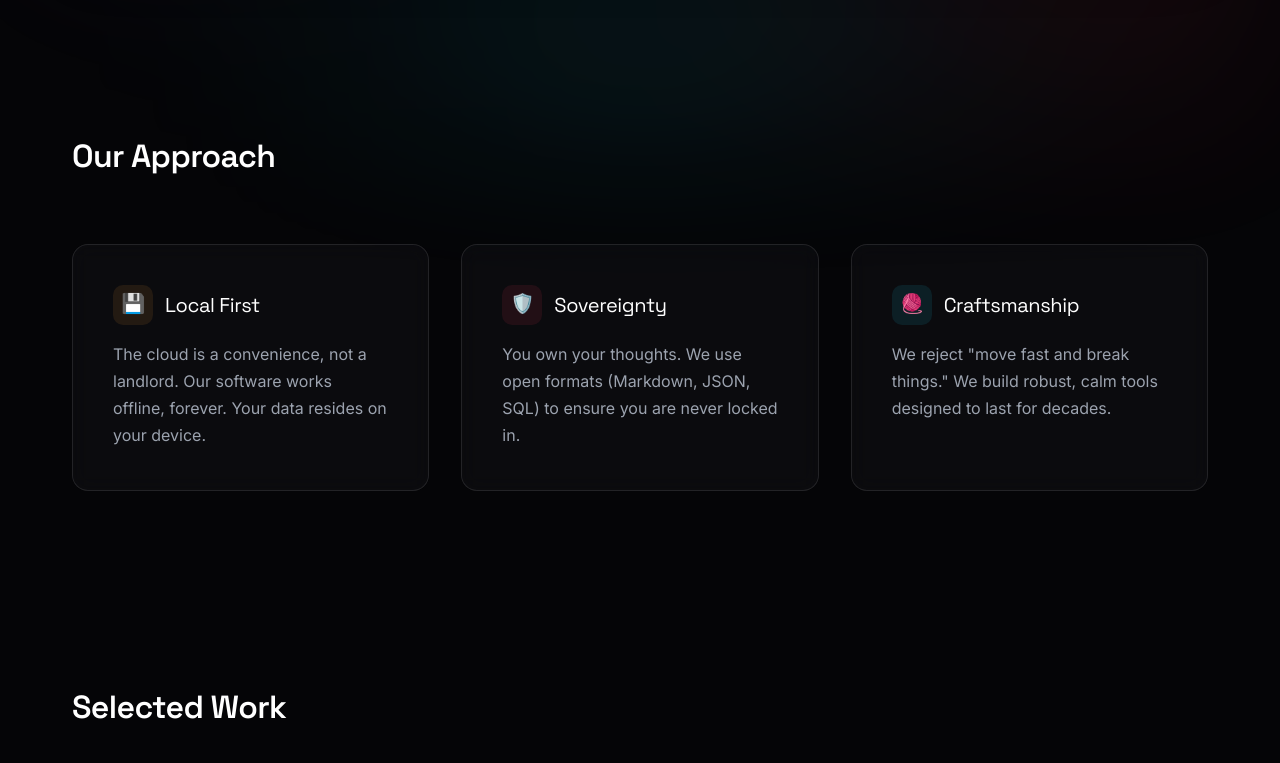
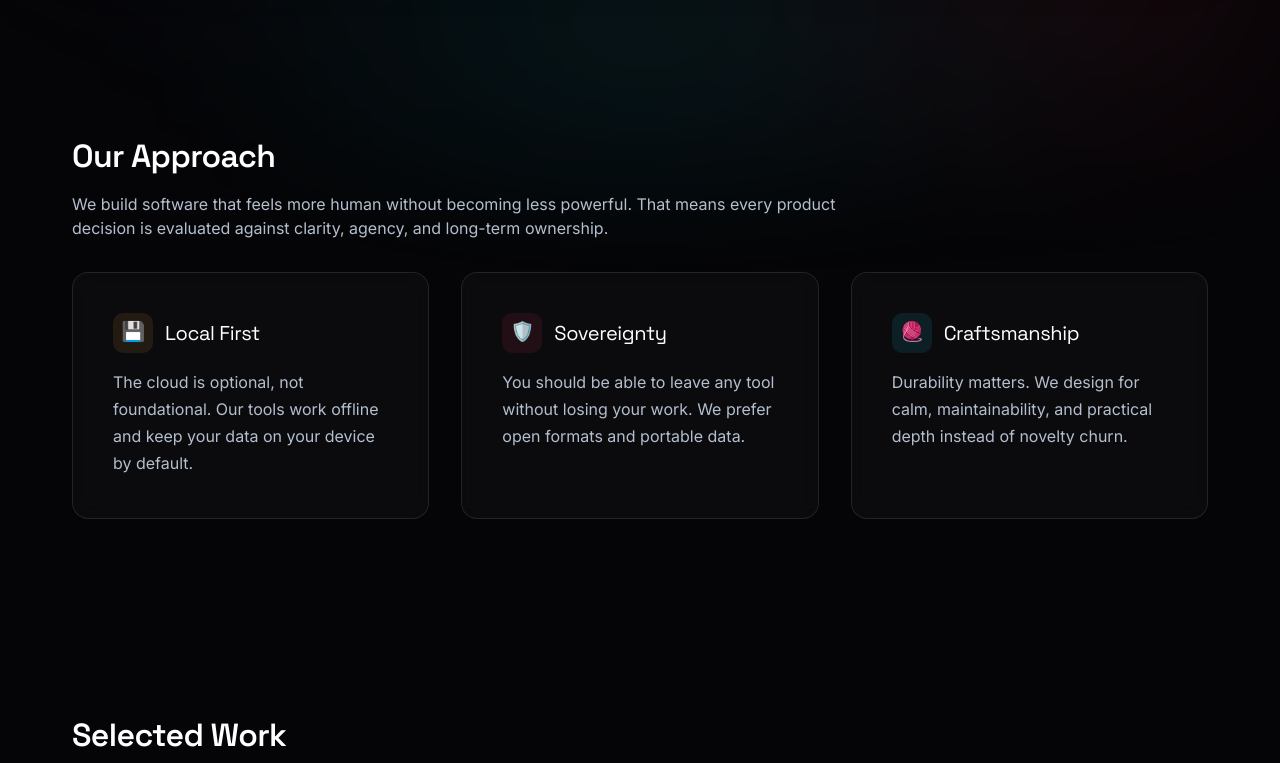
Before and after one commit to liminal-hq/liminal-hq.github.io, a Next.js app: page / in a window 1280 px wide. Shown: the part 640-1403 px from the top of the page. Built offline with nearby package versions, Linux system fonts and the light colour scheme.

Commit message:
docs: add studio thesis to readme and philosophy section

```diff
--- a/src/components/PhilosophySection.tsx
+++ b/src/components/PhilosophySection.tsx
@@ -1,8 +1,12 @@
 export default function PhilosophySection() {
   return (
-    <section id="philosophy" className="py-28 section pt-8">
-      <div className="flex justify-between items-baseline mb-8">
-        <h2 className="text-[2rem] font-semibold text-white mb-8">Our Approach</h2>
+    <section id="philosophy" className="py-24">
+      <div className="mb-8">
+        <h2 className="mb-3 text-[2rem] font-semibold text-white">Our Approach</h2>
+        <p className="max-w-3xl text-[var(--text-muted)]">
+          We build software that feels more human without becoming less powerful. That means every product decision is
+          evaluated against clarity, agency, and long-term ownership.
+        </p>
       </div>
       <div className="grid grid-cols-[repeat(auto-fit,minmax(280px,1fr))] gap-8 mt-4">
         <div className="bg-[rgba(20,20,25,0.4)] border border-[rgba(255,255,255,0.1)] p-10 rounded-2xl transition-all duration-300 backdrop-blur-[10px] hover:border-[#a78bfa] hover:-translate-y-[5px] hover:bg-[rgba(255,255,255,0.05)] hover:shadow-[0_10px_30px_rgba(0,0,0,0.3)]">
@@ -12,8 +16,9 @@ export default function PhilosophySection() {
             </div>
             Local First
           </h3>
-          <p className="text-[#9ca3af] text-base leading-[1.7]">
-            The cloud is a convenience, not a landlord. Our software works offline, forever. Your data resides on your device.
+          <p className="text-[var(--text-muted)] text-base leading-[1.7]">
+            The cloud is optional, not foundational. Our tools work offline and keep your data on your device by
+            default.
           </p>
         </div>
         <div className="bg-[rgba(20,20,25,0.4)] border border-[rgba(255,255,255,0.1)] p-10 rounded-2xl transition-all duration-300 backdrop-blur-[10px] hover:border-[#a78bfa] hover:-translate-y-[5px] hover:bg-[rgba(255,255,255,0.05)] hover:shadow-[0_10px_30px_rgba(0,0,0,0.3)]">
@@ -23,8 +28,8 @@ export default function PhilosophySection() {
             </div>
             Sovereignty
           </h3>
-          <p className="text-[#9ca3af] text-base leading-[1.7]">
-            You own your thoughts. We use open formats (Markdown, JSON, SQL) to ensure you are never locked in.
+          <p className="text-[var(--text-muted)] text-base leading-[1.7]">
+            You should be able to leave any tool without losing your work. We prefer open formats and portable data.
           </p>
         </div>
         <div className="bg-[rgba(20,20,25,0.4)] border border-[rgba(255,255,255,0.1)] p-10 rounded-2xl transition-all duration-300 backdrop-blur-[10px] hover:border-[#a78bfa] hover:-translate-y-[5px] hover:bg-[rgba(255,255,255,0.05)] hover:shadow-[0_10px_30px_rgba(0,0,0,0.3)]">
@@ -34,8 +39,8 @@ export default function PhilosophySection() {
             </div>
             Craftsmanship
           </h3>
-          <p className="text-[#9ca3af] text-base leading-[1.7]">
-            We reject &quot;move fast and break things.&quot; We build robust, calm tools designed to last for decades.
+          <p className="text-[var(--text-muted)] text-base leading-[1.7]">
+            Durability matters. We design for calm, maintainability, and practical depth instead of novelty churn.
           </p>
         </div>
       </div>
```
Also changed, not shown: 1 other file (tests, documents, lock files or other folders).
